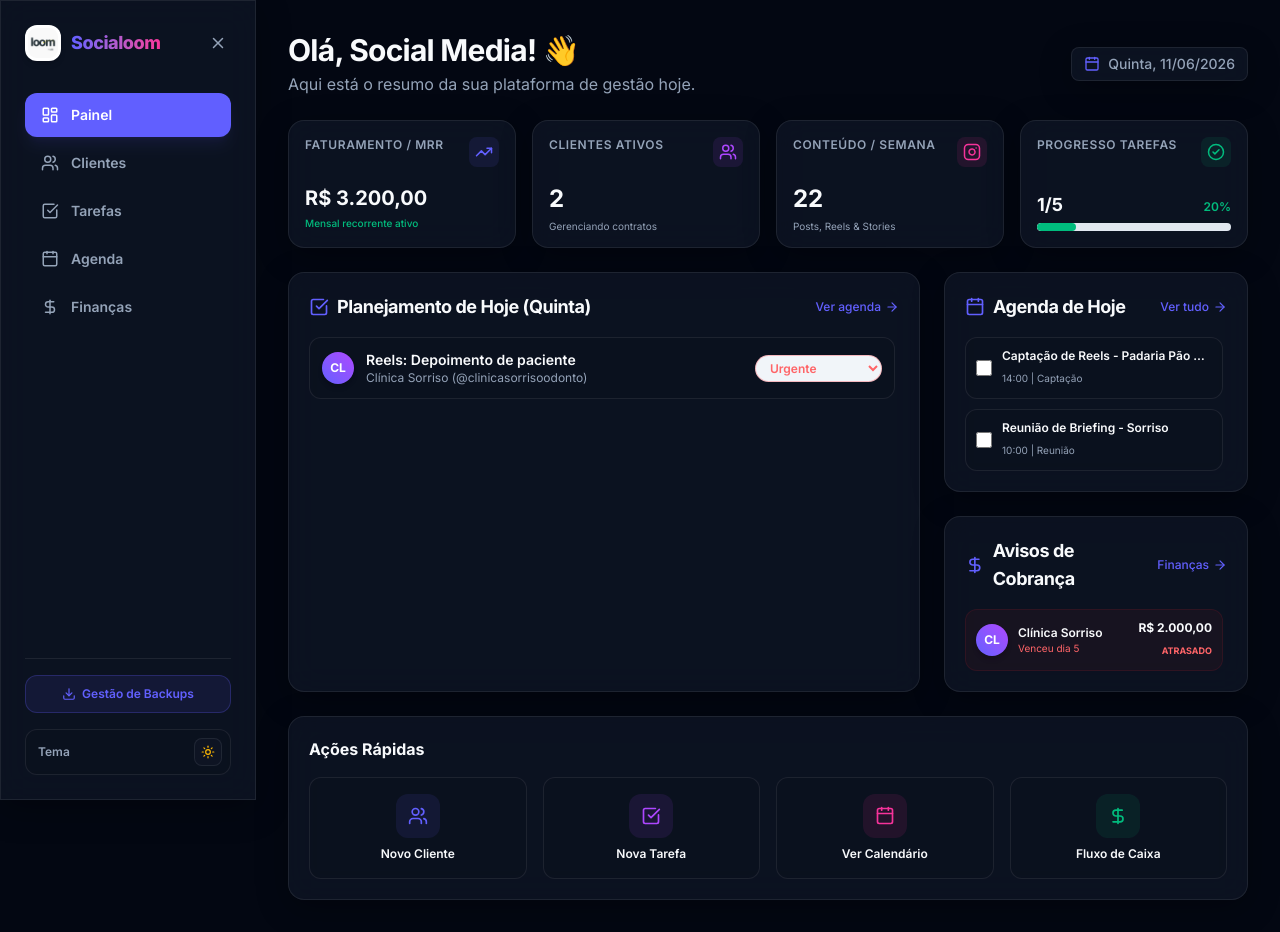
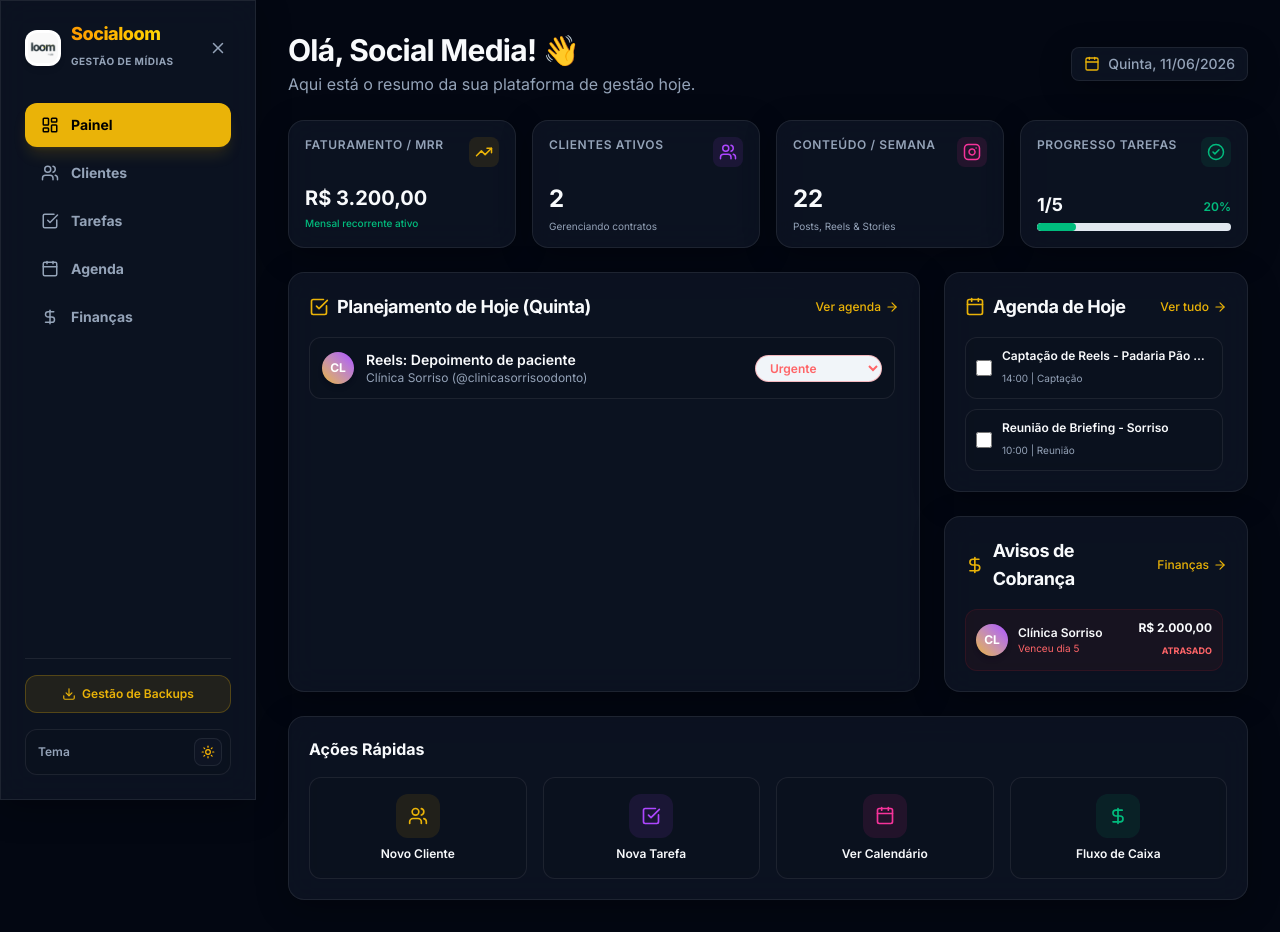
Before and after one commit to DabliuL/Socialoom, a React (Vite) app: page / in a window 1280 px wide. Built offline with nearby package versions, Linux system fonts and the light colour scheme.

Commit message:
feat: customize visual identity, colors of status columns, and adjust button contrasts

```diff
--- a/src/App.jsx
+++ b/src/App.jsx
@@ -352,7 +352,8 @@ export default function App() {
             <div className="flex items-center gap-2.5">
               <img src={logoImg} alt="Logo" className="w-9 h-9 rounded-xl object-cover bg-white p-0.5 border border-glass-border shadow-md" />
               <div>
-                <h1 className="text-lg font-extrabold tracking-tight bg-gradient-to-r from-indigo-500 to-pink-500 bg-clip-text text-transparent leading-none">Socialoom</h1>
+                <h1 className="text-lg font-extrabold tracking-tight bg-gradient-to-r from-amber-500 to-yellow-300 bg-clip-text text-transparent leading-none mb-1">Socialoom</h1>
+                <span className="text-[10px] text-text-secondary font-bold uppercase tracking-wider">Gestão de Mídias</span>
               </div>
             </div>
 
@@ -374,7 +375,7 @@ export default function App() {
                   setCurrentTab(item.id);
                   setIsSidebarOpen(false);
                 }}
-                className={`w-full flex items-center gap-3 px-4 py-3 rounded-xl text-sm font-semibold transition cursor-pointer ${currentTab === item.id ? 'bg-indigo-500 text-white shadow-lg shadow-indigo-500/10' : 'text-text-secondary hover:text-text-primary hover:bg-black/5 dark:hover:bg-white/5'}`}
+                className={`w-full flex items-center gap-3 px-4 py-3 rounded-xl text-sm font-bold transition cursor-pointer ${currentTab === item.id ? 'bg-indigo-500 text-black shadow-lg shadow-indigo-500/15' : 'text-text-secondary hover:text-text-primary hover:bg-black/5 dark:hover:bg-white/5'}`}
               >
                 {item.icon}
                 <span>{item.label}</span>
@@ -413,7 +414,7 @@ export default function App() {
           {/* Hamburger Menu Button (prominent style) */}
           <button
             onClick={() => setIsSidebarOpen(true)}
-            className="p-1.5 rounded-lg bg-indigo-500 text-white hover:bg-indigo-600 transition cursor-pointer flex items-center justify-center shadow-md shadow-indigo-500/10"
+            className="p-1.5 rounded-lg bg-indigo-500 text-black hover:bg-indigo-600 transition cursor-pointer flex items-center justify-center shadow-md shadow-indigo-500/15"
             title="Abrir Menu"
           >
             <Menu size={20} />
@@ -422,7 +423,7 @@ export default function App() {
           <div className="flex items-center gap-2">
             <img src={logoImg} alt="Logo" className="w-7 h-7 rounded-lg object-cover bg-white p-0.5 border border-glass-border shadow-sm" />
             <div>
-              <h1 className="text-sm font-extrabold tracking-tight bg-gradient-to-r from-indigo-500 to-pink-500 bg-clip-text text-transparent leading-none">Socialoom</h1>
+              <h1 className="text-sm font-extrabold tracking-tight bg-gradient-to-r from-amber-500 to-yellow-300 bg-clip-text text-transparent leading-none">Socialoom</h1>
             </div>
           </div>
         </div>
@@ -546,7 +547,7 @@ export default function App() {
             <div className="flex flex-col gap-2 pt-1">
               <button
                 onClick={handleDownloadBackup}
-                className="flex items-center justify-center gap-2 py-2 px-4 rounded-xl bg-indigo-500 hover:bg-indigo-600 text-white font-semibold transition cursor-pointer text-xs shadow-md shadow-indigo-500/10"
+                className="flex items-center justify-center gap-2 py-2 px-4 rounded-xl bg-indigo-500 hover:bg-indigo-600 text-black font-semibold transition cursor-pointer text-xs shadow-md shadow-indigo-500/15"
               >
                 <Download size={14} /> Baixar Arquivo JSON (PC/Web)
               </button>
@@ -598,7 +599,7 @@ export default function App() {
                 />
                 <button
                   onClick={handleImportTextBackup}
-                  className="w-full py-2 bg-indigo-500 hover:bg-indigo-600 text-white font-semibold rounded-xl transition cursor-pointer text-xs shadow-lg shadow-indigo-500/10"
+                  className="w-full py-2 bg-indigo-500 hover:bg-indigo-600 text-black font-bold rounded-xl transition cursor-pointer text-xs shadow-lg shadow-indigo-500/15"
                 >
                   Restaurar via Código
                 </button>
--- a/src/components/ClientManager.jsx
+++ b/src/components/ClientManager.jsx
@@ -183,7 +183,7 @@ export default function ClientManager({
         </div>
         <button
           onClick={openAddModal}
-          className="flex items-center gap-1.5 bg-indigo-500 text-white font-semibold px-4 py-2.5 rounded-xl hover:bg-indigo-600 transition shadow-lg shadow-indigo-500/20 text-sm cursor-pointer"
+          className="flex items-center gap-1.5 bg-indigo-500 text-black font-bold px-4 py-2.5 rounded-xl hover:bg-indigo-600 transition shadow-lg shadow-indigo-500/20 text-sm cursor-pointer"
         >
           <Plus size={18} /> Cadastrar Cliente
         </button>
@@ -201,7 +201,7 @@ export default function ClientManager({
               </div>
               <button
                 onClick={openAddModal}
-                className="bg-indigo-500 hover:bg-indigo-600 text-white font-semibold px-4 py-2 rounded-xl transition cursor-pointer"
+                className="bg-indigo-500 hover:bg-indigo-600 text-black font-bold px-4 py-2 rounded-xl transition cursor-pointer"
               >
                 Cadastrar Agora
               </button>
@@ -490,7 +490,7 @@ export default function ClientManager({
           <div className="flex gap-3 pt-3 border-t border-glass-border">
             <button
               type="submit"
-              className="flex-1 bg-indigo-500 hover:bg-indigo-600 text-white font-semibold py-2.5 rounded-xl transition shadow-lg shadow-indigo-500/10 cursor-pointer"
+              className="flex-1 bg-indigo-500 hover:bg-indigo-600 text-black font-bold py-2.5 rounded-xl transition shadow-lg shadow-indigo-500/15 cursor-pointer"
             >
               {selectedClient ? "Salvar Alterações" : "Cadastrar Cliente"}
             </button>
--- a/src/components/Dashboard.jsx
+++ b/src/components/Dashboard.jsx
@@ -104,10 +104,10 @@ export default function Dashboard({
   const getStatusColor = (status) => {
     switch (status) {
       case 'todo': return 'bg-blue-500/20 text-blue-400 border-blue-500/30';
-      case 'pending': return 'bg-amber-500/20 text-amber-500 border-amber-500/30';
+      case 'pending': return 'bg-yellow-500/20 text-yellow-600 dark:text-yellow-400 border-yellow-500/30';
       case 'approval': return 'bg-orange-500/20 text-orange-500 border-orange-500/30';
       case 'urgent': return 'bg-red-500/20 text-red-400 border-red-500/30';
-      case 'completed': return 'bg-emerald-500/20 text-emerald-400 border-emerald-500/30';
+      case 'completed': return 'bg-green-500/20 text-green-600 dark:text-green-400 border-green-500/30';
       default: return 'bg-slate-500/20 text-slate-400 border-slate-500/30';
     }
   };
@@ -140,7 +140,7 @@ export default function Dashboard({
               />
               <button
                 type="submit"
-                className="bg-indigo-500 hover:bg-indigo-600 text-white font-semibold text-xs px-2.5 py-1.5 rounded-lg transition cursor-pointer"
+                className="bg-indigo-500 hover:bg-indigo-600 text-black font-semibold text-xs px-2.5 py-1.5 rounded-lg transition cursor-pointer"
               >
                 Salvar
               </button>
@@ -266,7 +266,7 @@ export default function Dashboard({
                 </div>
                 <button
                   onClick={onAddTask}
-                  className="mt-2 text-xs bg-indigo-500 text-white font-semibold px-3 py-1.5 rounded-lg hover:bg-indigo-600 transition flex items-center gap-1 cursor-pointer"
+                  className="mt-2 text-xs bg-indigo-500 text-black font-bold px-3 py-1.5 rounded-lg hover:bg-indigo-600 transition flex items-center gap-1 cursor-pointer"
                 >
                   <Plus size={14} /> Adicionar Tarefa
                 </button>
--- a/src/components/FinanceManager.jsx
+++ b/src/components/FinanceManager.jsx
@@ -351,7 +351,7 @@ export default function FinanceManager({
           <div className="flex gap-3 pt-3 border-t border-glass-border">
             <button
               type="submit"
-              className="flex-1 bg-indigo-500 hover:bg-indigo-600 text-white font-semibold py-2.5 rounded-xl transition shadow-lg shadow-indigo-500/10 cursor-pointer"
+              className="flex-1 bg-indigo-500 hover:bg-indigo-600 text-black font-bold py-2.5 rounded-xl transition shadow-lg shadow-indigo-500/15 cursor-pointer"
             >
               Registrar Lançamento
             </button>
--- a/src/index.css
+++ b/src/index.css
@@ -16,10 +16,23 @@
 
   /* Cores específicas de Status de Tarefas */
   --color-status-todo: #3b82f6;      /* Azul */
-  --color-status-pending: #d97706;   /* Amarelo escuro / Amber para contraste */
+  --color-status-pending: #eab308;   /* Amarelo */
   --color-status-approval: #ea580c;  /* Laranja */
   --color-status-urgent: #ef4444;    /* Vermelho */
-  --color-status-completed: #10b981; /* Verde Claro */
+  --color-status-completed: #22c55e; /* Verde */
+
+  /* Sobrescrever a cor Indigo globalmente no Tailwind v4 para usar tons de Amarelo */
+  --color-indigo-50: #fef9c3;
+  --color-indigo-100: #fef08a;
+  --color-indigo-200: #fef08a;
+  --color-indigo-300: #fde047;
+  --color-indigo-400: #facc15;
+  --color-indigo-500: #eab308;
+  --color-indigo-600: #ca8a04;
+  --color-indigo-700: #a16207;
+  --color-indigo-800: #854d0e;
+  --color-indigo-900: #713f12;
+  --color-indigo-950: #422006;
 }
 
 @layer base {
@@ -33,8 +46,8 @@
     --glass-shadow: rgba(0, 0, 0, 0.05);
     --card-bg: #ffffff;
     --card-border: rgba(15, 23, 42, 0.06);
-    --accent: #6366f1; /* Indigo */
-    --accent-hover: #4f46e5;
+    --accent: #eab308; /* Yellow-500 */
+    --accent-hover: #ca8a04;
   }
 
   :root.dark {
@@ -47,8 +60,8 @@
     --glass-shadow: rgba(0, 0, 0, 0.3);
     --card-bg: rgba(30, 41, 59, 0.4);
     --card-border: rgba(255, 255, 255, 0.05);
-    --accent: #818cf8; /* Light Indigo */
-    --accent-hover: #6366f1;
+    --accent: #facc15; /* Yellow-400 */
+    --accent-hover: #eab308;
   }
 
   body {
```
Also changed, not shown: src/components/AgendaManager.jsx (+6 -6 lines), src/components/TaskManager.jsx (+9 -9 lines).
